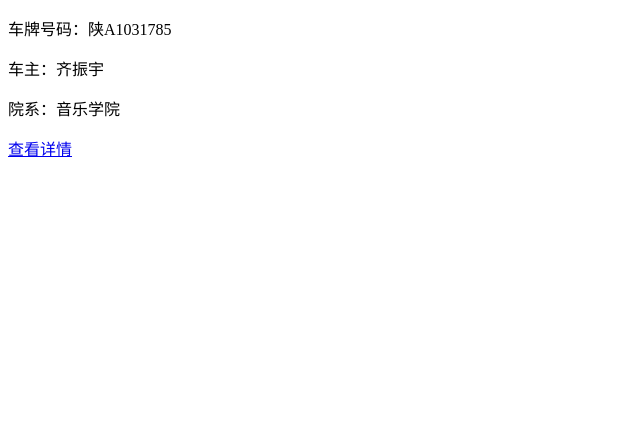
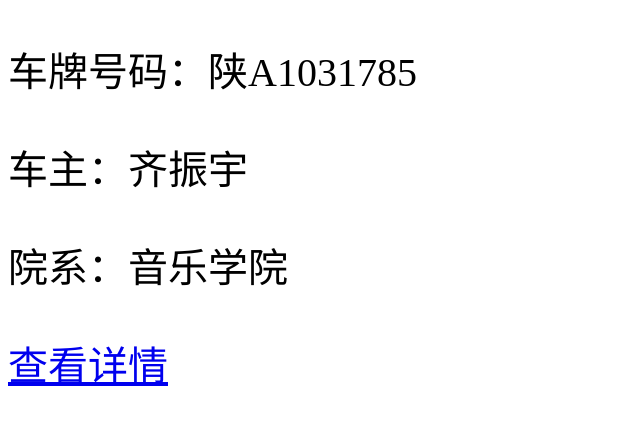
Before and after one commit to dakuan7/pass, a plain HTML site: page index.html in a window 1280 px wide. Shown: the whole page, without its empty margins (0-640 px from the left). Drawn offline with Linux system fonts and the light colour scheme.

Commit message:
Add files via upload

```diff
--- a/index.html
+++ b/index.html
@@ -1,13 +1,34 @@
 <!DOCTYPE html>
 <html lang="zh-CN">
+
 <head>
     <meta charset="UTF-8">
     <title>车辆信息</title>
+    <style>
+        /* 设置整体字体大小 */
+        body {
+            font-size: 40px;
+            /* 设置整个页面的字体大小 */
+        }
+
+        /* 你也可以单独设置每个元素的字体大小 */
+        p {
+            font-size: 40px;
+            /* 设置段落文字的字体大小 */
+        }
+
+        a {
+            font-size: 40px;
+            /* 设置链接文字的字体大小 */
+        }
+    </style>
 </head>
+
 <body>
     <p>车牌号码：陕A1031785</p>
     <p>车主：齐振宇</p>
     <p>院系：音乐学院</p>
     <a href="#">查看详情</a>
 </body>
+
 </html>
```
